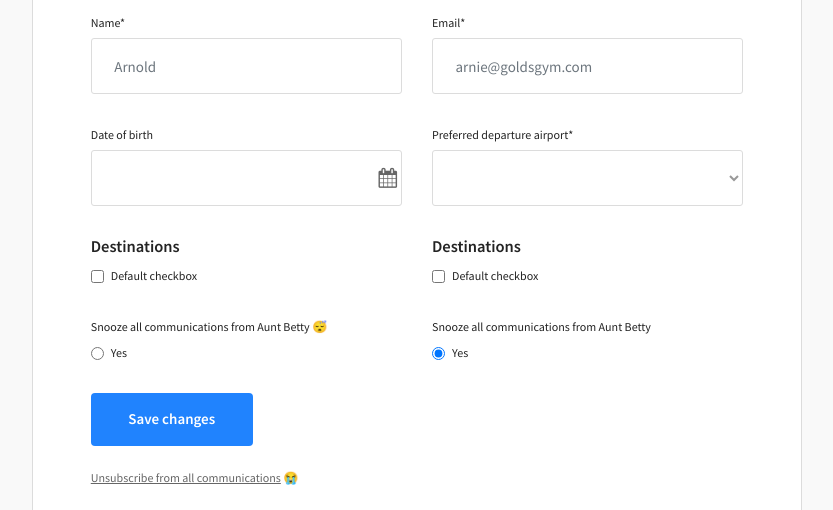
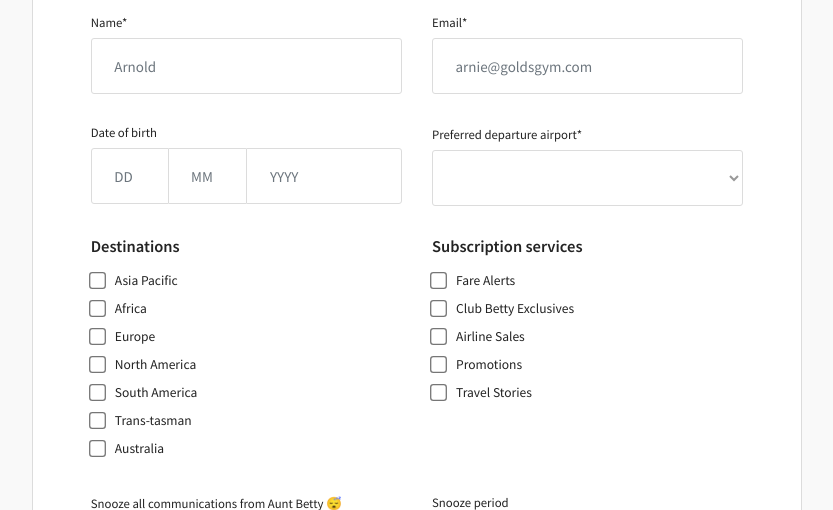
Before and after one commit to zakrowling/preference-centre, a plain HTML site: page index.html in a window 1280 px wide. Shown: the part 290-800 px from the top of the page, without its empty margins (223-1056 px from the left). Drawn offline with nearby package versions, Linux system fonts and the light colour scheme.

Commit message:
Add files via upload

```diff
--- a/index.html
+++ b/index.html
@@ -12,7 +12,6 @@
 
   <link rel="shortcut icon" href="https://www.auntbetty.com.au/sites/all/themes/aunt_betty/favicon.ico" />
   <link href="https://maxcdn.bootstrapcdn.com/bootstrap/4.3.1/css/bootstrap.min.css" rel="stylesheet" crossorigin="anonymous">
-  <link rel="stylesheet" href="https://maxcdn.bootstrapcdn.com/font-awesome/4.5.0/css/font-awesome.min.css">
   <link href="https://fonts.googleapis.com/css?family=Source+Sans+Pro:400,600,700&display=swap" rel="stylesheet">
 
   <style>
@@ -35,6 +34,7 @@
       background: #fff;
       border: 1px #dcdcdc solid;
       border-radius: 4px;
+      margin-bottom: 5em;
       padding: 5.5% 7.5%;
     }
 
@@ -44,7 +44,8 @@
     }
 
     main label {
-      font-size: .8em;
+      cursor: pointer;
+      font-size: .85em;
       font-weight: 400;
     }
 
@@ -57,6 +58,39 @@
       font-size: 1em;
       height: 56px;
       padding: 1.8em 1.5em;
+    }
+
+    main input[type=checkbox],
+    main input[type=radio] {
+      transform: scale(1.3);
+      -webkit-transform: scale(1.3);
+      -ms-transform: scale(1.3);
+    }
+
+    main input.dob-day {
+      border-top-right-radius: 0;
+      border-bottom-right-radius: 0;
+    }
+
+    main input.dob-month {
+      border-radius: 0;
+      border-left: transparent;
+      border-right: transparent;
+    }
+
+    main input.dob-year {
+      border-top-left-radius: 0;
+      border-bottom-left-radius: 0;
+    }
+
+    main .form-check {
+      padding-top: .3em;
+      padding-bottom: .3em;
+    }
+
+    main .form-check-label {
+      font-size: .9em;
+      padding-left: .3em;
     }
 
     main .form-group select {
@@ -81,6 +115,11 @@
       font-size: 1em;
       font-weight: 600;
       padding: 1em 2.5em;
+    }
+
+    main .btn-default:hover {
+      background: #0169ea;
+      color: #fff;
     }
 
     main h1 {
@@ -154,16 +193,17 @@
           </div>
 
           <div class="col-lg-6 col-sm-12 form-group">
-            <label for="name">Email*</label>
-            <input type="text" class="form-control" id="name" name="name" placeholder="arnie@goldsgym.com" required>
+            <label for="email">Email*</label>
+            <input type="text" class="form-control" id="email" name="email" placeholder="arnie@goldsgym.com" required>
           </div>
         </div>
 
         <div class="row">
           <div class="col-lg-6 col-sm-12 form-group">
-            <label for="name">Date of birth</label>
-            <input type="text" class="form-control" id="name" name="name" placeholder="" required>
-            <span class="icon fa fa-calendar fa-lg"></span>
+            <label for="dob-day" class="d-block">Date of birth</label>
+            <input type="text" class="col-3 float-left form-control dob-day" id="dob-day" name="dob-day" placeholder="DD" maxlength="2">
+            <input type="text" class="col-3 float-left form-control dob-month" id="dob-month" name="dob-day" placeholder="MM" maxlength="2">
+            <input type="text" class="col-6 float-left form-control dob-year" id="dob-year" name="dob-day" placeholder="YYYY" maxlength="4">
           </div>
 
           <div class="col-lg-6 col-sm-12 form-group">
@@ -182,17 +222,57 @@
           <div class="col-lg-6 col-sm-12 py-3">
             <h2>Destinations</h2>
             <div class="form-check">
-              <input class="form-check-input" type="checkbox" value="" id="defaultCheck1">
-              <label class="form-check-label" for="defaultCheck1">Default checkbox</label>
+              <input class="form-check-input" type="checkbox" value="" id="destination1">
+              <label class="form-check-label" for="destination1">Asia Pacific</label>
+            </div>
+            <div class="form-check">
+              <input class="form-check-input" type="checkbox" value="" id="destination2">
+              <label class="form-check-label" for="destination2">Africa</label>
+            </div>
+            <div class="form-check">
+              <input class="form-check-input" type="checkbox" value="" id="destination3">
+              <label class="form-check-label" for="destination3">Europe</label>
+            </div>
+            <div class="form-check">
+              <input class="form-check-input" type="checkbox" value="" id="destination4">
+              <label class="form-check-label" for="destination4">North America</label>
+            </div>
+            <div class="form-check">
+              <input class="form-check-input" type="checkbox" value="" id="destination5">
+              <label class="form-check-label" for="destination5">South America</label>
+            </div>
+            <div class="form-check">
+              <input class="form-check-input" type="checkbox" value="" id="destination6">
+              <label class="form-check-label" for="destination6">Trans-tasman</label>
+            </div>
+            <div class="form-check">
+              <input class="form-check-input" type="checkbox" value="" id="destination6">
+              <label class="form-check-label" for="destination6">Australia</label>
             </div>
           </div>
 
           <div class="col-lg-6 col-sm-12 py-3">
-            <h2>Destinations</h2>
+            <h2>Subscription services</h2>
             <div class="form-check">
-              <input class="form-check-input" type="checkbox" value="" id="defaultCheck1">
-              <label class="form-check-label" for="defaultCheck1">Default checkbox</label>
-            </div>
+                <input class="form-check-input" type="checkbox" value="" id="subscription1">
+                <label class="form-check-label" for="subscription1">Fare Alerts</label>
+              </div>
+              <div class="form-check">
+                <input class="form-check-input" type="checkbox" value="" id="subscription2">
+                <label class="form-check-label" for="subscription2">Club Betty Exclusives</label>
+              </div>
+              <div class="form-check">
+                <input class="form-check-input" type="checkbox" value="" id="subscription3">
+                <label class="form-check-label" for="subscription3">Airline Sales</label>
+              </div>
+              <div class="form-check">
+                <input class="form-check-input" type="checkbox" value="" id="subscription4">
+                <label class="form-check-label" for="subscription4">Promotions</label>
+              </div>
+              <div class="form-check">
+                <input class="form-check-input" type="checkbox" value="" id="subscription5">
+                <label class="form-check-label" for="subscription5">Travel Stories</label>
+              </div>
           </div>
         </div>
 
@@ -200,17 +280,22 @@
           <div class="col-lg-6 col-sm-12 py-3">
             <label>Snooze all communications from Aunt Betty 😴</label>
             <div class="form-check">
-              <input class="form-check-input" type="radio" name="exampleRadios" id="exampleRadios1" value="option1" checked>
+              <input class="form-check-input" type="radio" name="exampleRadios" id="exampleRadios1" value="option1">
               <label class="form-check-label" for="exampleRadios1">Yes</label>
             </div>
+            <div class="form-check">
+                <input class="form-check-input" type="radio" name="exampleRadios" id="exampleRadios2" value="option2" checked>
+                <label class="form-check-label" for="exampleRadios2">No</label>
+              </div>
           </div>
-          <div class="col-lg-6 col-sm-12 py-3">
-            <label>Snooze all communications from Aunt Betty</label>
-            <div class="form-check">
-              <input class="form-check-input" type="radio" name="exampleRadios" id="exampleRadios1" value="option1" checked>
-              <label class="form-check-label" for="exampleRadios1">Yes</label>
+          <div class="col-lg-6 col-sm-12 form-group">
+              <label for="snooze">Snooze period</label>
+              <select class="form-control" id="snooze">
+                <option>Never</option>
+                <option>1 week from now</option>
+                <option>1 month from now</option>
+              </select>
             </div>
-          </div>
         </div>
 
         <div class="row py-3">
```
